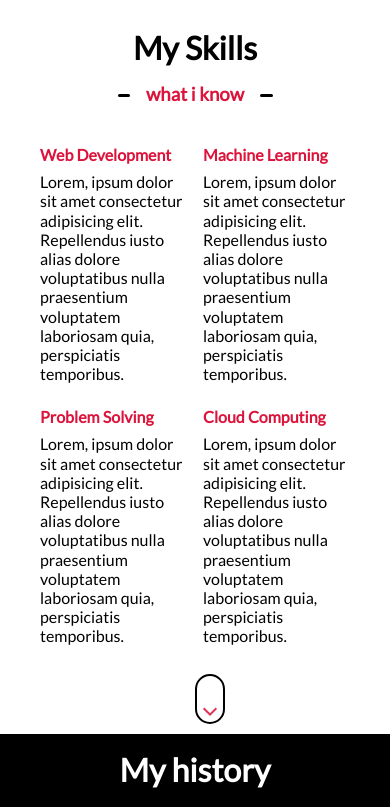
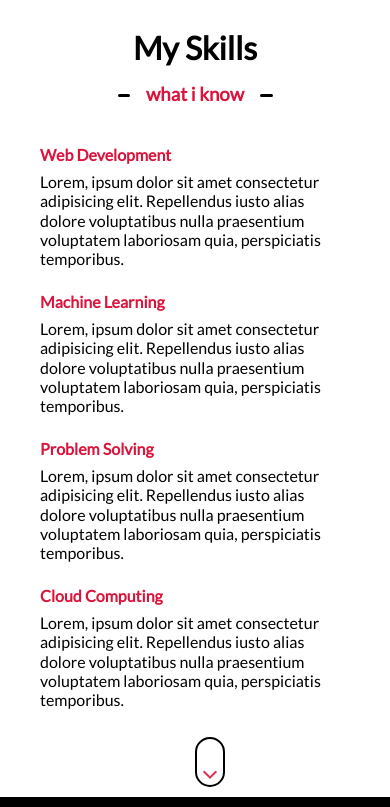
Before and after one commit to preetamvarun/portfolio, a plain HTML site: page index.html in a window 390 px wide. Shown: the part 2560-3367 px from the top of the page. Drawn offline with Linux system fonts and the light colour scheme.

Commit message:
modify media queries for background section and skills section

```diff
--- a/saas/_mixins.scss
+++ b/saas/_mixins.scss
@@ -322,6 +322,8 @@
             }
         }
         #{&}__second{
+            display: flex;
+            flex-direction: column;
             margin-bottom : 2rem;
             h3 {font-size : 1rem;}
             p {line-height: 1.2rem;}
@@ -338,6 +340,10 @@
             h3::after{
                 right : 34%;
             }
+        }
+        #{&}__second{
+            display: flex;
+            flex-direction: column;
         }
     }
 }
@@ -437,7 +443,7 @@
                 width : calc(100vw - 90px);
             }
             li:nth-child(even) div{
-                left : 40px;
+                left : 35px;
             }
             li:nth-child(even) div::before{
                 left : -15px;
```
Also changed, not shown: saas/main.css, 1 other file.
